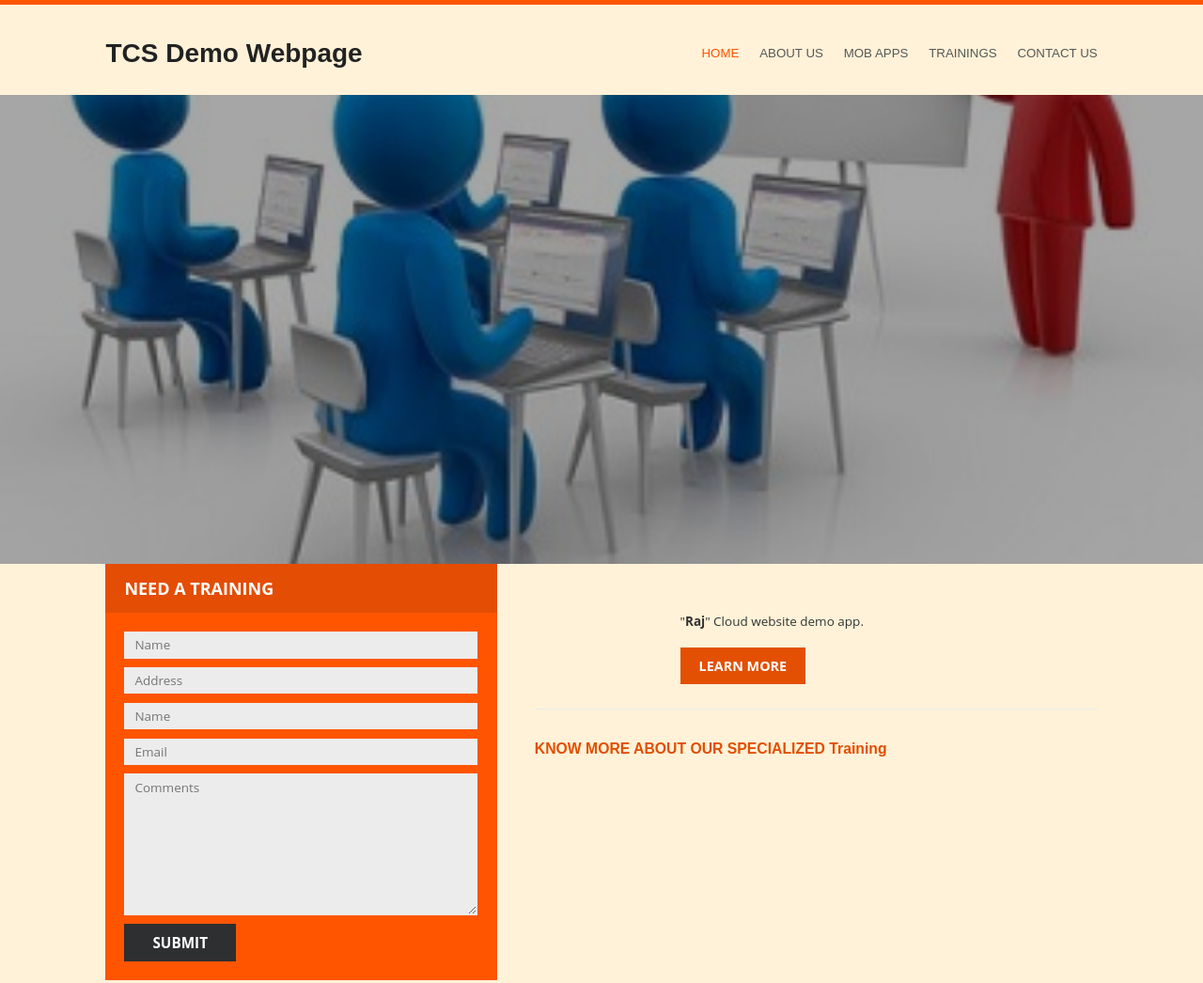
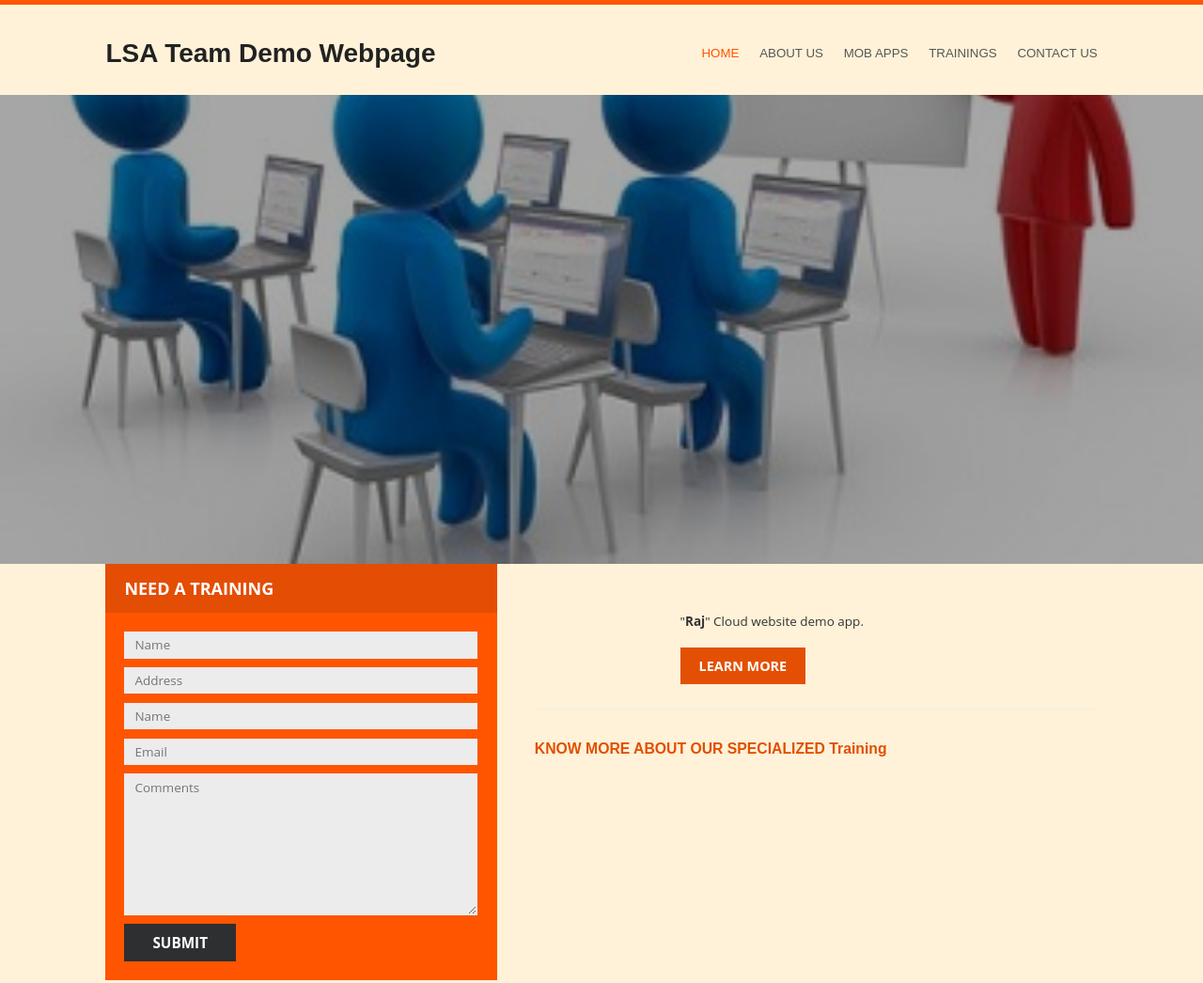
Before and after one commit to nrajkumars/TrainingWebsite, a plain HTML site: page index.html in a window 1280 px wide. Shown: the top 1046 px of the page at 94% size. Drawn offline with nearby package versions, Linux system fonts and the light colour scheme; some packages are replaced by stand-ins of ours.

Commit message:
LSA changes

```diff
--- a/index.html
+++ b/index.html
@@ -21,7 +21,7 @@
 			<div class="row">
 				<div class="nav-inner row-content buffer-left buffer-right even clear-after">
 					<div id="brand">
-						<h1 class="reset"><!--<img src="img/logo.png" alt="logo">--><a href=""></a> TCS Demo Webpage </h1>
+						<h1 class="reset"><!--<img src="img/logo.png" alt="logo">--><a href=""></a> LSA Team Demo Webpage </h1>
 					</div><!-- brand -->
 					<a id="menu-toggle" href="#"><i class="fa fa-bars fa-lg"></i></a>
 					<nav>
```
